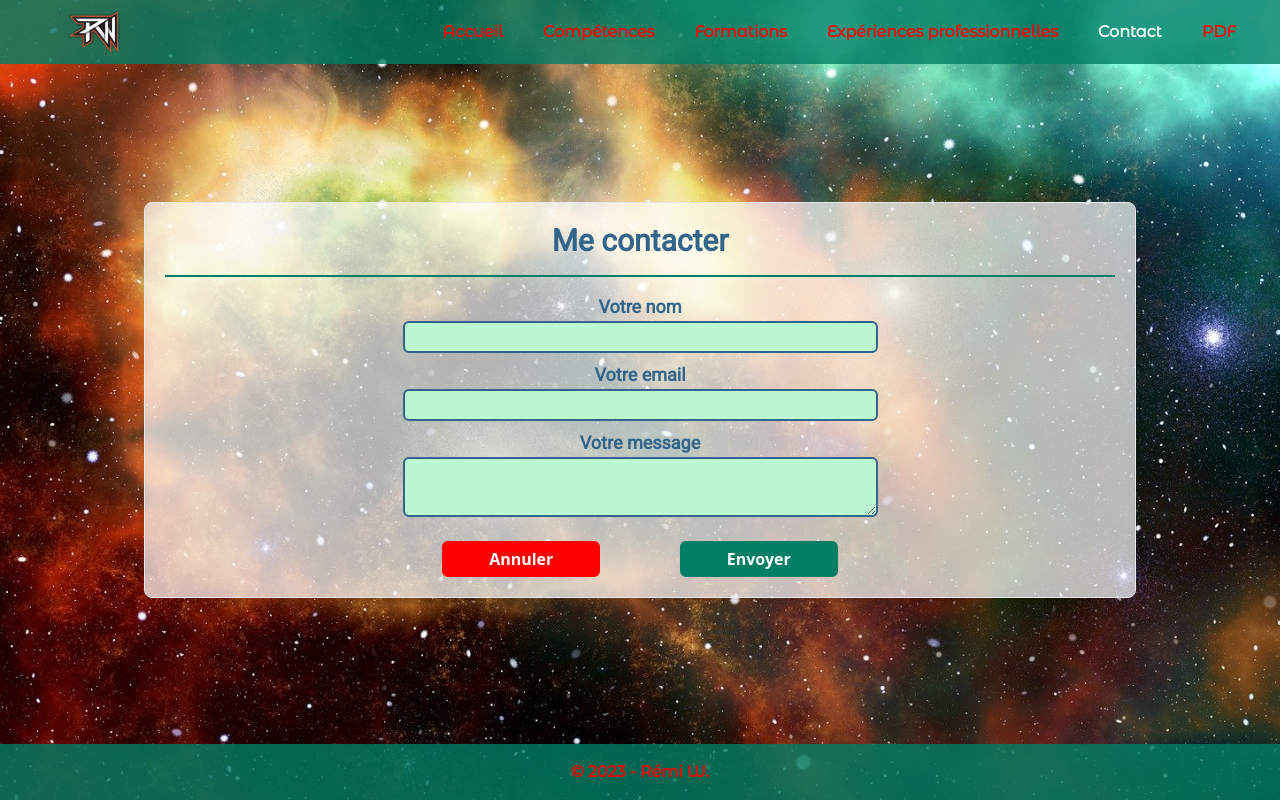
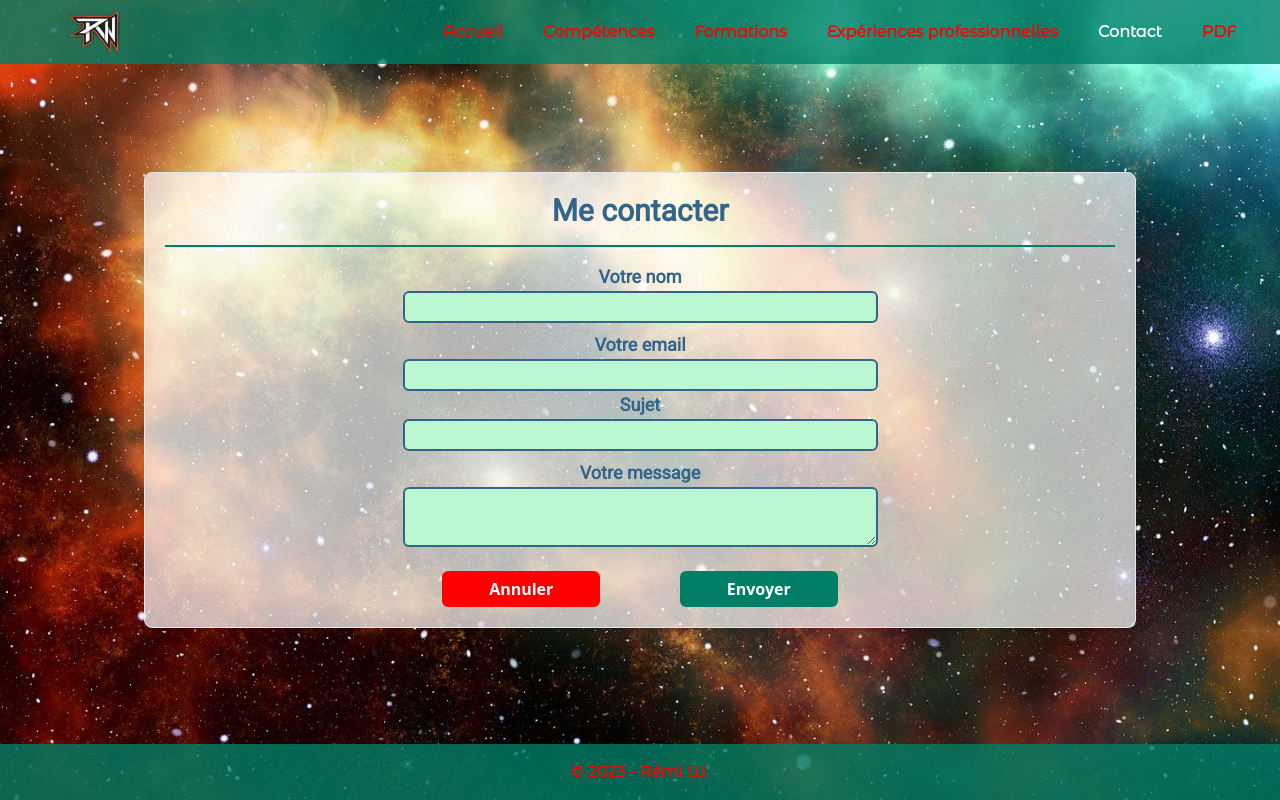
Before and after one commit to Willremi/cv-react, a React (Create React App) app: page /contact in a window 1280 px wide. Built offline with nearby package versions, Linux system fonts and the light colour scheme; a web font is replaced by a local one.

Commit message:
ajout emailjs pour formulaire de contact

```diff
--- a/package.json
+++ b/package.json
@@ -3,6 +3,7 @@
   "version": "0.1.0",
   "private": true,
   "dependencies": {
+    "@emailjs/browser": "^3.11.0",
     "@emotion/react": "^11.8.2",
     "@emotion/styled": "^11.8.1",
     "@headlessui/react": "^1.5.0",
--- a/src/components/constants/validationSchema.js
+++ b/src/components/constants/validationSchema.js
@@ -9,6 +9,10 @@ const validationSchema = Yup.object().shape({
   email: Yup.string()
     .matches(/^[a-zA-Z0-9.!#$%&'*+/=?^_`{|}~-]+@[a-zA-Z0-9-]+(?:\.[a-zA-Z0-9-]+)*$/, "veuillez entrez un email valide")
     .required("Votre Email est obligatoire!"),
+  subject: Yup.string()
+  .min(2, 'nom trop court!')
+  .max(50, 'nom trop long!')
+  .matches(/^[\p{L}\s]{2,}$/u, "Le nom n'est pas au bon format"),
   message: Yup.string()
     .required('Votre message est obligatoire!'),
 })
--- a/src/index.js
+++ b/src/index.js
@@ -1,6 +1,7 @@
 import React from 'react';
 import ReactDOM from 'react-dom';
 import './index.css';
+import './style.css';
 import App from './App';
 
 ReactDOM.render(
--- a/src/pages/Contact.js
+++ b/src/pages/Contact.js
@@ -2,11 +2,27 @@ import { Field, Formik } from 'formik';
 import React, { useState } from 'react';
 import validationSchema from '../components/constants/validationSchema';
 import Logo from '../assets/images/logos/rw.png'
+import EmailJS from '@emailjs/browser';
 
 const encode = (data) => {
     return Object.keys(data)
         .map(key => encodeURIComponent(key) + '=' + encodeURIComponent(data[key]))
         .join('&')
+}
+
+(function(){
+    EmailJS.init("CkWCL3uOwKfTyRGkP");
+ })();
+
+const sendFeedBack = (serviceId, templateId, variables) => {
+    EmailJS
+    .send(serviceId, templateId, variables, "CkWCL3uOwKfTyRGkP")
+    .then((res) => {
+        console.log("success");
+    })
+    .catch((err) => {
+        console.error("Il y a une erreur");
+    })
 }
 
 const Contact = () => {
@@ -18,7 +34,7 @@ const Contact = () => {
                 <h1 className='text-center text-div-blue font-roboto font-semibold'>Me contacter</h1>
                 <div className="border-t-2 my-4 border-div-green"></div>
                 <Formik
-                    initialValues={{ name: '', email: '', message: '' }}
+                    initialValues={{ name: '', email: '',subject: '', message: '' }}
                     validationSchema={validationSchema}
                     onSubmit={(values, { setSubmitting, resetForm }) => {
                         fetch("/?no-cache=1", {
@@ -38,6 +54,14 @@ const Contact = () => {
                             .catch(err => {
                                 alert('Erreur : Essayez encore s\'il vous plaît!')
                                 setSubmitting(false)
+                            });
+                            const templateId = "template_1zi649q";
+                            const serviceId = "portfolio_wiremi";
+                            sendFeedBack(serviceId, templateId, {
+                                name: values.name,
+                                email: values.email,
+                                subject: values.subject,
+                                message: values.message
                             })
                     }}
                 >
@@ -51,10 +75,11 @@ const Contact = () => {
                         <form name='contact'
                             onSubmit={handleSubmit}
                             onReset={handleReset}
-                            data-netlify='true'
-                            data-netlify-honeypot='bot-field'
+                            // data-netlify='true'
+                            // data-netlify-honeypot='bot-field'
                             className='flex flex-col xl:w-1/2 sm:mx-20 xl:mx-auto'
                         >
+                            {/* Réel formulaire */}
                             <label htmlFor="name">Votre nom</label>
                             <Field
                                 as="input"
@@ -70,6 +95,15 @@ const Contact = () => {
                             />
                             {touched.email && errors.email && <span className='text-div-red'>{errors.email}</span>}
 
+                            <label htmlFor="subject">Sujet</label>
+                            <Field
+                                as="input"
+                                type="text"
+                                name="subject"
+                                className=""
+                            />
+                            {touched.subject && errors.subject && <span className='text-div-red'>{errors.subject}</span>}
+
                             <label htmlFor="message" className='mt-2'>Votre message</label>
                             <Field
                                 as="textarea"
@@ -77,6 +111,45 @@ const Contact = () => {
                                 rows={2}
                             />
                             {touched.message && errors.message && <span className='text-div-red'>{errors.message}</span>}
+
+                            {/* Pot de miel */}
+                            <label htmlFor="name" className='honey'>Votre nom</label>
+                            <Field
+                                as="input"
+                                type="text"
+                                name="name"
+                                className="honey"
+                                autoComplete="off"
+                            />
+                            {/* {touched.name && errors.name && <span className='text-div-red'>{errors.name}</span>} */}
+                            <label htmlFor="email" className='mt-2 honey'>Votre email</label>
+                            <Field
+                                type="email"
+                                name="email"
+                                className="honey"
+                                autoComplete="off"
+                            />
+                            {/* {touched.email && errors.email && <span className='text-div-red'>{errors.email}</span>} */}
+
+                            <label htmlFor="subject" className='honey'>Sujet</label>
+                            <Field
+                                as="input"
+                                type="text"
+                                name="subject"
+                                className="honey"
+                                autoComplete="off"
+                            />
+                            {/* {touched.subject && errors.subject && <span className='text-div-red'>{errors.subject}</span>} */}
+
+                            <label htmlFor="message" className='mt-2 honey'>Votre message</label>
+                            <Field
+                                as="textarea"
+                                name="message"
+                                className="honey"
+                                autoComplete="off"
+                                rows={2}
+                            />
+                            {/* {touched.message && errors.message && <span className='text-div-red'>{errors.message}</span>} */}
 
                             <div className="flex mt-6">
                                 <button type="reset" className='border-2 border-div-red bg-div-red w-2/5 xl:w-1/3 p-1 mx-auto rounded-md text-white hover:bg-white hover:text-div-red font-semibold'>Annuler</button>
--- /dev/null
+++ b/src/style.css
@@ -0,0 +1,9 @@
+.honey{
+    opacity: 0;
+    position: absolute;
+    top: 0;
+    left: 0;
+    height: 0;
+    width: 0;
+    z-index: -1;
+}
```
Also changed, not shown: 1 other file (tests, documents, lock files or other folders).
